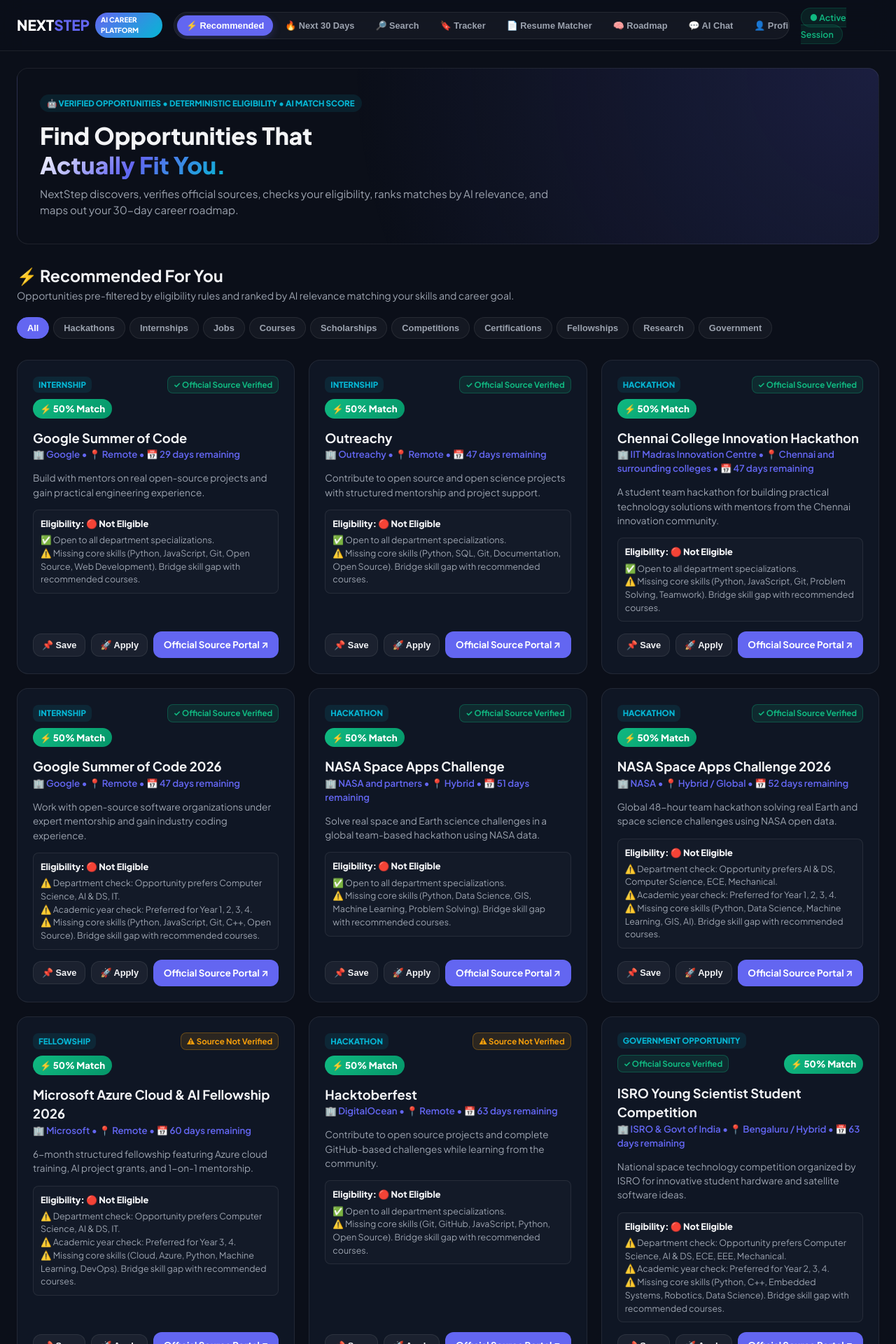
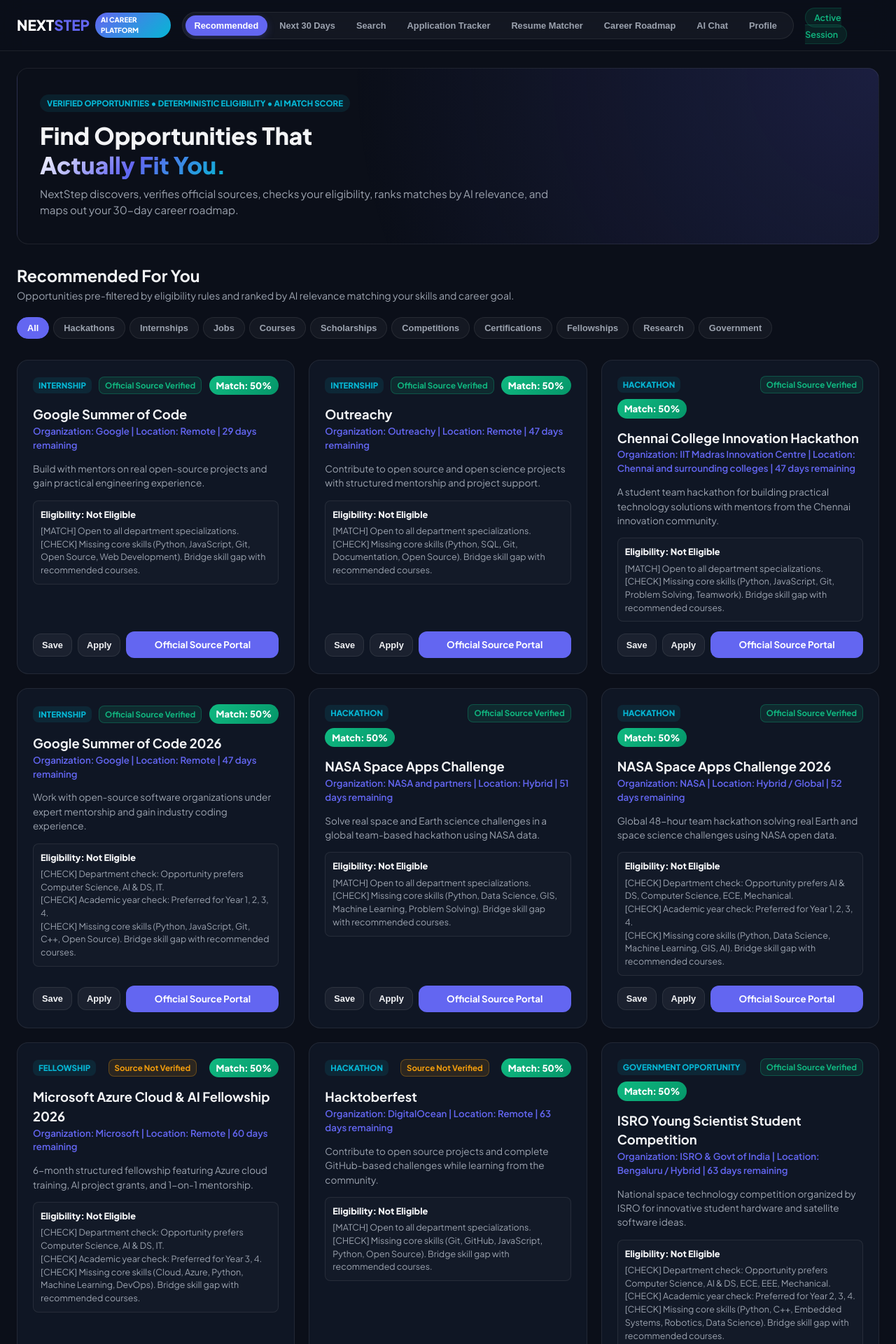
Before and after one commit to abinashajay25-glitch/website, a Flask app: page / in a window 1280 px wide. Shown: the top 1920 px of the page at 70% size. Run offline with Flask 3, Linux system fonts and the light colour scheme; a user stored in the database is signed in; data comes from the database, SQL or seed files in the repository.

Commit message:
Remove emojis across website UI, API responses, and templates

```diff
--- a/app.py
+++ b/app.py
@@ -86,7 +86,7 @@ def calculate_trust_score(url, source_verified_flag=0):
     if not cleaned:
         return {
             "trust_score": 50,
-            "trust_badge": "⚠ Source Not Verified",
+            "trust_badge": "Source Not Verified",
             "domain": "Unknown",
             "is_https": False,
             "reason": "Application URL is not specified. Verify directly with issuer before applying."
@@ -98,7 +98,7 @@ def calculate_trust_score(url, source_verified_flag=0):
     if any(shortener in host for shortener in UNTRUSTED_SHORTENERS):
         return {
             "trust_score": 40,
-            "trust_badge": "⚠ Source Not Verified",
+            "trust_badge": "Source Not Verified",
             "domain": host,
             "is_https": is_https,
             "reason": "URL uses a shortener. Exercise caution."
@@ -109,7 +109,7 @@ def calculate_trust_score(url, source_verified_flag=0):
     if is_official and is_https:
         return {
             "trust_score": 100,
-            "trust_badge": "✓ Official Source Verified",
+            "trust_badge": "Official Source Verified",
             "domain": host,
             "is_https": True,
             "reason": f"Verified official website domain from registered organization ({host})."
@@ -117,7 +117,7 @@ def calculate_trust_score(url, source_verified_flag=0):
     elif is_https and (host.endswith(".edu") or host.endswith(".ac.in") or host.endswith(".gov") or host.endswith(".org") or host.endswith(".com")):
         return {
             "trust_score": 85,
-            "trust_badge": "✓ Official Source Verified",
+            "trust_badge": "Official Source Verified",
             "domain": host,
             "is_https": True,
             "reason": f"Secure HTTPS portal on registered domain ({host})."
@@ -125,7 +125,7 @@ def calculate_trust_score(url, source_verified_flag=0):
     else:
         return {
             "trust_score": 50,
-            "trust_badge": "⚠ Source Not Verified",
+            "trust_badge": "Source Not Verified",
             "domain": host or "Non-HTTPS",
             "is_https": is_https,
             "reason": "Source domain requires manual verification."
@@ -634,37 +634,37 @@ def evaluate_eligibility(profile, opportunity):
     if dept_req and dept_req != "all departments":
         total_checks += 1
         if dept and (dept in dept_req or any(tok in dept_req for tok in dept.split() if len(tok) > 2)):
-            reasons.append(f"✅ Department match: Your {profile.get('department')} background meets requirements ({opportunity.get('dept_req')}).")
+            reasons.append(f"[MATCH] Department match: Your {profile.get('department')} background meets requirements ({opportunity.get('dept_req')}).")
             matches += 1
         else:
-            reasons.append(f"⚠️ Department check: Opportunity prefers {opportunity.get('dept_req')}.")
+            reasons.append(f"[CHECK] Department check: Opportunity prefers {opportunity.get('dept_req')}.")
     else:
-        reasons.append("✅ Open to all department specializations.")
+        reasons.append("[MATCH] Open to all department specializations.")
 
     if year_req:
         total_checks += 1
         if year and year in year_req:
-            reasons.append(f"✅ Academic year match: Year {year} student meets eligibility criteria.")
+            reasons.append(f"[MATCH] Academic year match: Year {year} student meets eligibility criteria.")
             matches += 1
         else:
-            reasons.append(f"⚠️ Academic year check: Preferred for Year {opportunity.get('year_req')}.")
+            reasons.append(f"[CHECK] Academic year check: Preferred for Year {opportunity.get('year_req')}.")
 
     if opp_skills:
         total_checks += 1
         req_skill_list = [s.strip().lower() for s in opp_skills.split(",") if s.strip()]
         matched_skills = [s for s in req_skill_list if s in user_skills or any(us in s or s in us for us in user_skills)]
         if matched_skills:
-            reasons.append(f"✅ Skill match: You possess required skills ({', '.join([s.title() for s in matched_skills[:3]])}).")
+            reasons.append(f"[MATCH] Skill match: You possess required skills ({', '.join([s.title() for s in matched_skills[:3]])}).")
             matches += 1
         else:
-            reasons.append(f"⚠️ Missing core skills ({opportunity.get('skills')}). Bridge skill gap with recommended courses.")
+            reasons.append(f"[CHECK] Missing core skills ({opportunity.get('skills')}). Bridge skill gap with recommended courses.")
 
     if total_checks == 0 or matches == total_checks:
-        status = "🟢 Eligible"
+        status = "Eligible"
     elif matches >= 1:
-        status = "🟡 Possibly Eligible"
+        status = "Possibly Eligible"
     else:
-        status = "🔴 Not Eligible"
+        status = "Not Eligible"
 
     return {
         "status": status,
@@ -709,17 +709,22 @@ def calculate_ai_match(profile, opportunity, all_courses):
     if career and (career in cat or cat in career):
         score += 10
 
+    pref_types = profile.get("opportunity_types") or []
+    if pref_types and "All" not in pref_types:
+        if any(pt.lower() in cat or cat in pt.lower() for pt in pref_types):
+            score += 15
+
     match_score = min(98, max(50, score))
 
     checklist = []
     if matching_skills:
-        checklist.append(f"✅ Your {', '.join(matching_skills[:2])} skill(s) match requirement")
+        checklist.append(f"[MATCH] Your {', '.join(matching_skills[:2])} skill(s) match requirement")
     if dept:
-        checklist.append(f"✅ Your {profile.get('department')} academic background matches")
+        checklist.append(f"[MATCH] Your {profile.get('department')} academic background matches")
     if profile.get("year"):
-        checklist.append(f"✅ You meet Year {profile.get('year')} student education criteria")
+        checklist.append(f"[MATCH] You meet Year {profile.get('year')} student education criteria")
     if profile.get("location"):
-        checklist.append(f"⚠️ Location preference ({profile.get('location')}) evaluated against {opportunity.get('location')}")
+        checklist.append(f"[CHECK] Location preference ({profile.get('location')}) evaluated against {opportunity.get('location')}")
 
     deadline = opportunity.get("deadline", "Upcoming")
     action_plan = [
@@ -738,9 +743,9 @@ def calculate_ai_match(profile, opportunity, all_courses):
     if days_rem < 0:
         deadline_badge = "Expired"
     elif days_rem <= 3:
-        deadline_badge = f"🔥 {days_rem} days left (Closing Soon)"
+        deadline_badge = f"{days_rem} days left (Closing Soon)"
     else:
-        deadline_badge = f"📅 {days_rem} days remaining"
+        deadline_badge = f"{days_rem} days remaining"
 
     return {
         "match_score": match_score,
@@ -984,19 +989,19 @@ def ai_chat():
     if "closing" in msg_lower or "soon" in msg_lower or "week" in msg_lower:
         limit_date = (datetime.now(timezone.utc) + timedelta(days=7)).strftime("%Y-%m-%d")
         matched_opps = [o for o in all_opps if o["deadline"] <= limit_date]
-        reply_title = "🔥 Opportunities Closing Within 7 Days:"
+        reply_title = "Opportunities Closing Within 7 Days:"
     elif "hackathon" in msg_lower:
         matched_opps = [o for o in all_opps if o["category"].lower() == "hackathon"]
-        reply_title = "⚡ Active Verified Hackathons:"
+        reply_title = "Active Verified Hackathons:"
     elif "internship" in msg_lower:
         matched_opps = [o for o in all_opps if o["category"].lower() == "internship"]
-        reply_title = "💼 Active Verified Internships:"
+        reply_title = "Active Verified Internships:"
     elif "course" in msg_lower or "certification" in msg_lower or "skill" in msg_lower:
         matched_opps = [o for o in all_opps if o["category"].lower() in ["course", "certification"]]
-        reply_title = "🎓 Recommended Courses & Certifications:"
+        reply_title = "Recommended Courses & Certifications:"
     elif "job" in msg_lower:
         matched_opps = [o for o in all_opps if o["category"].lower() == "job"]
-        reply_title = "🚀 Entry-Level Software Engineering Jobs:"
+        reply_title = "Entry-Level Software Engineering Jobs:"
     else:
         words = [w for w in msg_lower.split() if len(w) > 2]
         matched_opps = [
@@ -1005,7 +1010,7 @@ def ai_chat():
                 for w in words
             )
         ]
-        reply_title = f"🔍 Relevant Verified Opportunities for '{message}':"
+        reply_title = f"Relevant Verified Opportunities for '{message}':"
 
     if matched_opps:
         bullet_list = "\n\n".join([
--- a/static/script.js
+++ b/static/script.js
@@ -112,9 +112,9 @@ function renderOpportunityGrid(items, container) {
     }
 
     container.innerHTML = filtered.map(opp => {
-        const trust = opp.trust_info || { trust_badge: "✓ Official Source Verified", trust_score: 100 };
+        const trust = opp.trust_info || { trust_badge: "Official Source Verified", trust_score: 100 };
         const trustClass = trust.trust_score >= 85 ? "verified" : "unverified";
-        const elig = opp.eligibility_eval || { status: "🟢 Eligible", reasons: [] };
+        const elig = opp.eligibility_eval || { status: "Eligible", reasons: [] };
 
         const whyChecklist = (opp.why_match_checklist || []).map(item => `
             <div class="checklist-item">${item}</div>
@@ -127,12 +127,12 @@ function renderOpportunityGrid(items, container) {
                 <div class="card-header-bar">
                     <span class="badge-category">${opp.category}</span>
                     <span class="badge-trust ${trustClass}">${trust.trust_badge}</span>
-                    <span class="badge-match-score">⚡ ${opp.match_score || 85}% Match</span>
+                    <span class="badge-match-score">Match: ${opp.match_score || 85}%</span>
                 </div>
 
                 <div>
                     <h3 class="opp-title">${opp.title}</h3>
-                    <div class="opp-org">🏢 ${opp.organization} • 📍 ${opp.location || 'Remote'} • ${opp.deadline_badge || 'Upcoming'}</div>
+                    <div class="opp-org">Organization: ${opp.organization} | Location: ${opp.location || 'Remote'} | ${opp.deadline_badge || 'Upcoming'}</div>
                 </div>
 
                 <p class="opp-desc">${opp.description || ''}</p>
@@ -144,15 +144,15 @@ function renderOpportunityGrid(items, container) {
 
                 ${whyChecklist ? `
                     <div class="why-match-box">
-                        <div class="why-match-title">💡 Why this matches you:</div>
+                        <div class="why-match-title">Why this matches you:</div>
                         ${whyChecklist}
                     </div>
                 ` : ''}
 
                 <div class="card-actions">
-                    <button class="btn-action-icon" onclick="updateAppStatus(${opp.id}, 'Saved')">📌 Save</button>
-                    <button class="btn-action-icon" onclick="updateAppStatus(${opp.id}, 'Applied')">🚀 Apply</button>
-                    <a class="btn-apply" href="${opp.registration_url || opp.link || '#'}" target="_blank" rel="noopener">Official Source Portal ↗</a>
+                    <button class="btn-action-icon" onclick="updateAppStatus(${opp.id}, 'Saved')">Save</button>
+                    <button class="btn-action-icon" onclick="updateAppStatus(${opp.id}, 'Applied')">Apply</button>
+                    <a class="btn-apply" href="${opp.registration_url || opp.link || '#'}" target="_blank" rel="noopener">Official Source Portal</a>
                 </div>
             </article>
         `;
@@ -283,7 +283,7 @@ function formatMarkdown(text) {
         .replace(/\*\*(.*?)\*\*/g, '<strong>$1</strong>')
         .replace(/\*(.*?)\*/g, '<em>$1</em>')
         .replace(/`([^`]+)`/g, '<code style="background: rgba(255,255,255,0.1); padding: 2px 6px; border-radius: 4px; font-family: monospace;">$1</code>')
-        .replace(/\[(.*?)\]\((.*?)\)/g, '<a href="$2" target="_blank" rel="noopener" style="color: var(--accent-cyan); font-weight: bold; text-decoration: underline;">$1 ↗</a>')
+        .replace(/\[(.*?)\]\((.*?)\)/g, '<a href="$2" target="_blank" rel="noopener" style="color: var(--accent-cyan); font-weight: bold; text-decoration: underline;">$1</a>')
         .replace(/\n/g, '<br>');
 }
 
--- a/templates/index.html
+++ b/templates/index.html
@@ -19,19 +19,19 @@
         </a>
 
         <nav class="nav-tabs">
-            <button class="nav-tab active" data-target="section-engine">⚡ Recommended</button>
-            <button class="nav-tab" data-target="section-30days">🔥 Next 30 Days</button>
-            <button class="nav-tab" data-target="section-search">🔎 Search</button>
-            <button class="nav-tab" data-target="section-tracker">🔖 Tracker</button>
-            <button class="nav-tab" data-target="section-resume">📄 Resume Matcher</button>
-            <button class="nav-tab" data-target="section-roadmap">🧠 Roadmap</button>
-            <button class="nav-tab" data-target="section-chat">💬 AI Chat</button>
-            <button class="nav-tab" data-target="section-profile">👤 Profile</button>
-            <button class="nav-tab" data-target="section-admin">⚙️ Admin</button>
+            <button class="nav-tab active" data-target="section-engine">Recommended</button>
+            <button class="nav-tab" data-target="section-30days">Next 30 Days</button>
+            <button class="nav-tab" data-target="section-search">Search</button>
+            <button class="nav-tab" data-target="section-tracker">Application Tracker</button>
+            <button class="nav-tab" data-target="section-resume">Resume Matcher</button>
+            <button class="nav-tab" data-target="section-roadmap">Career Roadmap</button>
+            <button class="nav-tab" data-target="section-chat">AI Chat</button>
+            <button class="nav-tab" data-target="section-profile">Profile</button>
+            <button class="nav-tab" data-target="section-admin">Admin</button>
         </nav>
 
         <div class="nav-user">
-            <span id="userStatusBadge" class="status-indicator">● Active Session</span>
+            <span id="userStatusBadge" class="status-indicator">Active Session</span>
         </div>
     </div>
 </header>
@@ -41,7 +41,7 @@
     <!-- HERO BANNER -->
     <section class="hero-banner">
         <div class="hero-text">
-            <div class="hero-chip">🤖 VERIFIED OPPORTUNITIES • DETERMINISTIC ELIGIBILITY • AI MATCH SCORE</div>
+            <div class="hero-chip">VERIFIED OPPORTUNITIES • DETERMINISTIC ELIGIBILITY • AI MATCH SCORE</div>
             <h1>Find Opportunities That <br><span class="hero-grad">Actually Fit You.</span></h1>
             <p>NextStep discovers, verifies official sources, checks your eligibility, ranks matches by AI relevance, and maps out your 30-day career roadmap.</p>
         </div>
@@ -51,7 +51,7 @@
     <section id="section-engine" class="tab-section active">
         <div class="section-title-bar">
             <div>
-                <h2>⚡ Recommended For You</h2>
+                <h2>Recommended For You</h2>
                 <p>Opportunities pre-filtered by eligibility rules and ranked by AI relevance matching your skills and career goal.</p>
             </div>
         </div>
@@ -84,7 +84,7 @@
     <section id="section-30days" class="tab-section">
         <div class="section-title-bar">
             <div>
-                <h2>🔥 Closing in the Next 30 Days</h2>
+                <h2>Closing in the Next 30 Days</h2>
                 <p>Urgent deadlines requiring your immediate attention and action plan.</p>
             </div>
             <div class="filter-days-bar">
@@ -102,7 +102,7 @@
     <!-- SECTION 3: ADVANCED SEARCH & CATEGORIES -->
     <section id="section-search" class="tab-section">
         <div class="nlp-hero-box">
-            <h2>🔎 Advanced Search & Opportunity Discovery</h2>
+            <h2>Advanced Search & Opportunity Discovery</h2>
             <p>Filter opportunities by title, skills, remote preference, or category.</p>
 
             <div class="nlp-input-group">
@@ -120,7 +120,7 @@
     <section id="section-tracker" class="tab-section">
         <div class="section-title-bar">
             <div>
-                <h2>🔖 Smart Application Tracker</h2>
+                <h2>Smart Application Tracker</h2>
                 <p>Track your complete pipeline: Saved → Planning → Applied → Interview → Selected.</p>
             </div>
         </div>
@@ -141,7 +141,7 @@
     <!-- SECTION 5: RESUME MATCHER -->
     <section id="section-resume" class="tab-section">
         <div class="nlp-hero-box">
-            <h2>📄 AI Resume Skill Matcher</h2>
+            <h2>AI Resume Skill Matcher</h2>
             <p>Paste your resume text below — NextStep extracts your skills and scores candidate opportunities.</p>
 
             <form id="resumeForm">
@@ -151,7 +151,7 @@
         </div>
 
         <div id="resumeAnalysisBox" class="intent-display-box" style="display: none;">
-            <h3>📊 Extracted Resume Skills & Match Score</h3>
+            <h3>Extracted Resume Skills & Match Score</h3>
             <div id="resumeSkillsTags" class="intent-tags-container"></div>
         </div>
 
@@ -162,7 +162,7 @@
     <section id="section-roadmap" class="tab-section">
         <div class="section-title-bar">
             <div>
-                <h2>🧠 AI Career Progression Roadmap</h2>
+                <h2>AI Career Progression Roadmap</h2>
                 <p>Visual step-by-step skill and opportunity milestones for your target role.</p>
             </div>
             <select id="careerGoalSelect" class="sort-select" onchange="loadCareerRoadmap()">
@@ -182,7 +182,7 @@
     <section id="section-chat" class="tab-section">
         <div class="section-title-bar">
             <div>
-                <h2>💬 NextStep AI Career Assistant</h2>
+                <h2>NextStep AI Career Assistant</h2>
                 <p>Chat directly with your opportunity database. Ask for hackathons, internships, or missing skills.</p>
             </div>
         </div>
@@ -201,7 +201,7 @@
     <!-- SECTION 8: PROFILE -->
     <section id="section-profile" class="tab-section">
         <div class="profile-card-container">
-            <h2>👤 Student Academic & Career Profile</h2>
+            <h2>Student Academic & Career Profile</h2>
             <form id="profileForm" class="profile-form">
                 <div class="form-grid">
                     <div class="form-group">
@@ -281,7 +281,7 @@
     <section id="section-admin" class="tab-section">
         <div class="section-title-bar">
             <div>
-                <h2>⚙️ Admin & Verification Management</h2>
+                <h2>Admin & Verification Management</h2>
                 <p>System metrics, verified source registry, and duplicate detection.</p>
             </div>
         </div>
```
